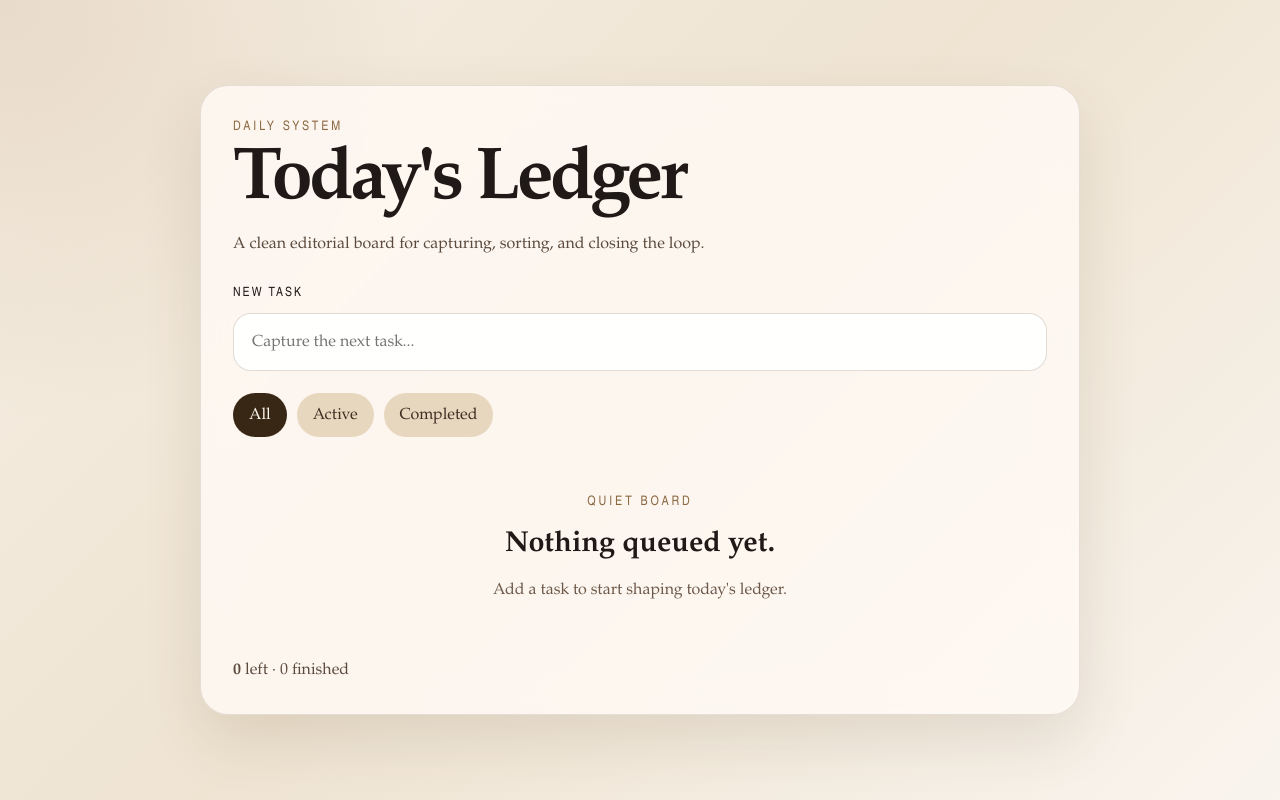
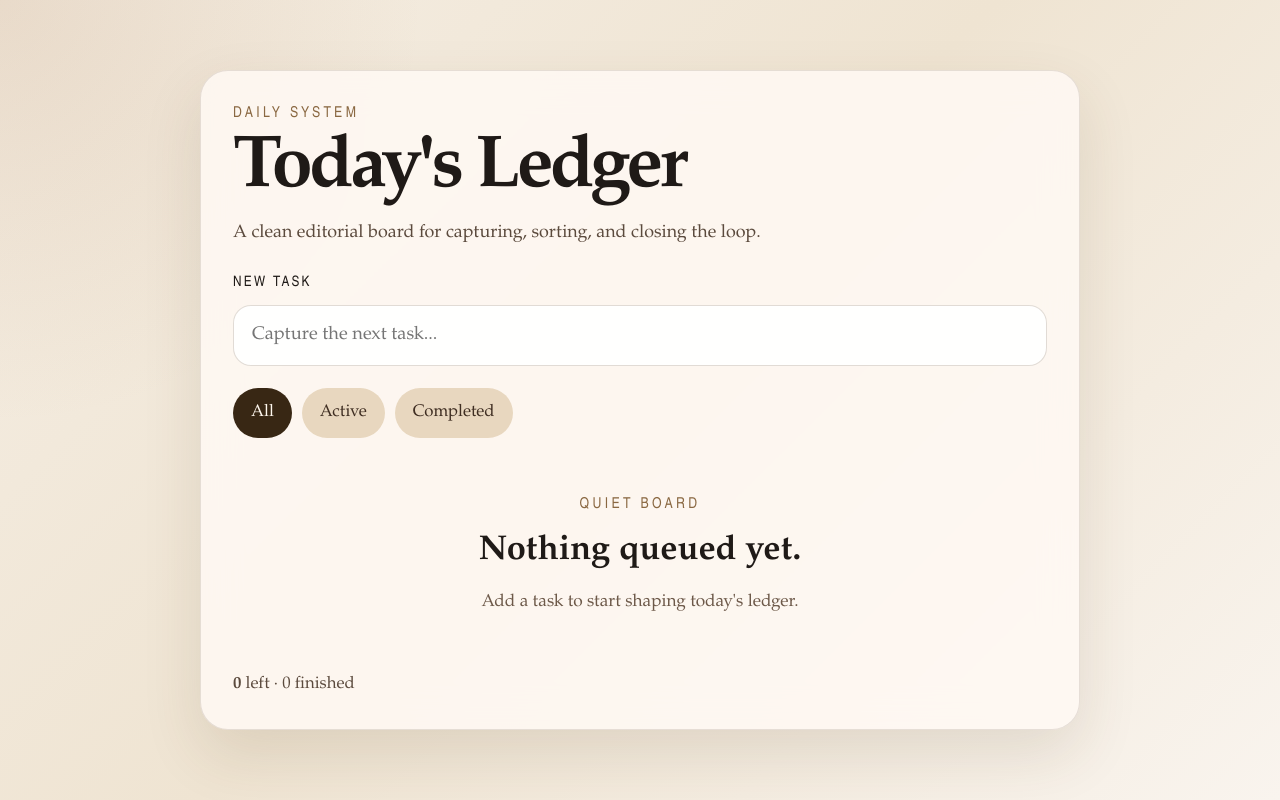
Before and after one commit to YeomanYe/todo-test, a Vue app: page / in a window 1280 px wide. Built offline with nearby package versions, Linux system fonts and the light colour scheme.

Commit message:
style: increase todo typography scale

```diff
--- a/src/assets/theme.css
+++ b/src/assets/theme.css
@@ -65,7 +65,7 @@ button {
 .empty-state__eyebrow {
   margin: 0 0 10px;
   font-family: "Avenir Next Condensed", "Arial Narrow", sans-serif;
-  font-size: 0.82rem;
+  font-size: 0.94rem;
   letter-spacing: 0.22em;
   text-transform: uppercase;
   color: #8a6842;
@@ -85,6 +85,7 @@ button {
 .workspace__subtitle {
   max-width: 40rem;
   margin: 14px 0 0;
+  font-size: 1.12rem;
   color: #5b4a3d;
 }
 
@@ -94,7 +95,7 @@ button {
   font-family: "Avenir Next Condensed", "Arial Narrow", sans-serif;
   text-transform: uppercase;
   letter-spacing: 0.16em;
-  font-size: 0.8rem;
+  font-size: 0.9rem;
 }
 
 .composer__input,
@@ -105,6 +106,7 @@ button {
   border-radius: 18px;
   background: rgba(255, 255, 255, 0.92);
   box-shadow: inset 0 1px 0 rgba(255, 255, 255, 0.6);
+  font-size: 1.14rem;
 }
 
 .composer__input:focus,
@@ -125,9 +127,10 @@ button {
 .todo-item__button {
   border: none;
   border-radius: 999px;
-  padding: 10px 16px;
+  padding: 12px 18px;
   background: #e8d7bf;
   color: #3f2e22;
+  font-size: 1.05rem;
   transition: transform 160ms ease, background 160ms ease;
 }
 
@@ -186,13 +189,13 @@ button {
 
 .todo-item__title {
   margin: 0;
-  font-size: 1.1rem;
+  font-size: 1.22rem;
 }
 
 .todo-item__meta {
   margin: 4px 0 0;
   color: #715b49;
-  font-size: 0.92rem;
+  font-size: 1rem;
 }
 
 .todo-item__actions {
@@ -215,6 +218,7 @@ button {
 
 .summary__copy {
   margin: 0;
+  font-size: 1.05rem;
   color: #5b4a3d;
 }
 
@@ -225,11 +229,12 @@ button {
 
 .empty-state__title {
   margin: 0 0 12px;
-  font-size: 1.8rem;
+  font-size: 2.15rem;
 }
 
 .empty-state__copy {
   margin: 0;
+  font-size: 1.08rem;
   color: #6d5949;
 }
 
```
